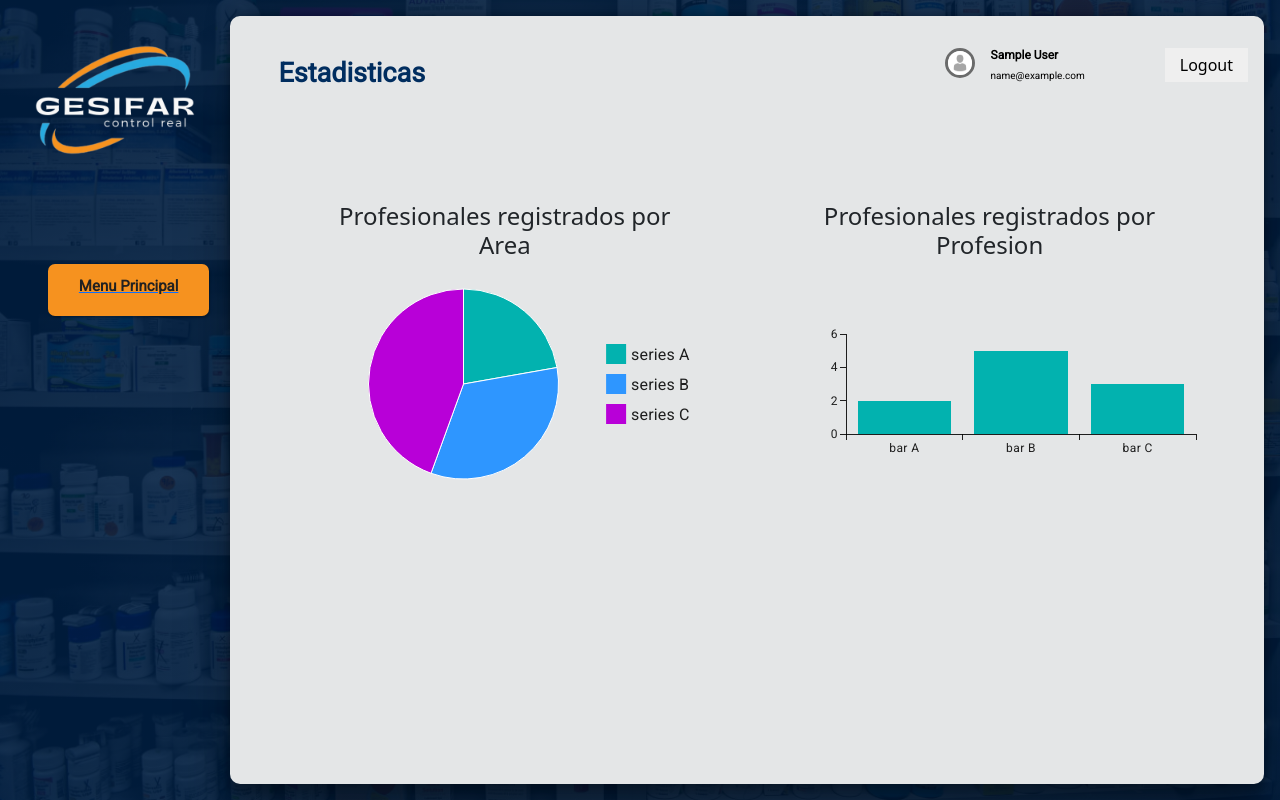
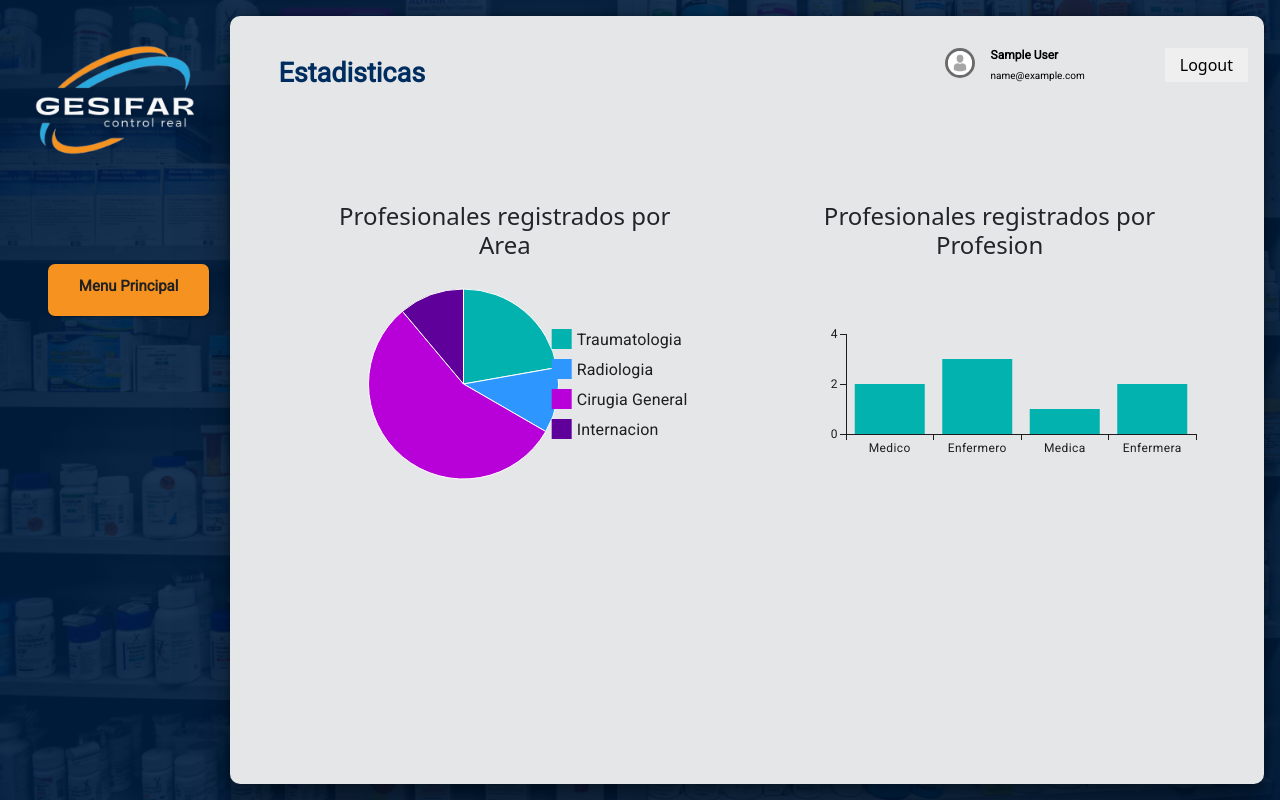
Before and after one commit to laurabschell/gesifar-front, a React (Create React App) app: page /estadisticas in a window 1280 px wide. Built offline with nearby package versions, Linux system fonts and the light colour scheme; no server answers; sample sign-in values are in the browser's storage.

Commit message:
add data to charts (peding to use live data)

```diff
--- a/src/components/SideBar/SideBar.module.scss
+++ b/src/components/SideBar/SideBar.module.scss
@@ -19,9 +19,7 @@
 }
 
 .menu {
-    >ul {
-        padding: 0;
-    }
+    text-decoration: none;
 
     &Button {
         margin: 3rem;
@@ -33,10 +31,8 @@
         border: none;
         padding: .8rem;
         cursor: pointer;
-        text-decoration: none;
 
         >h1 {
-            text-decoration: none;
             font-family: 'Roboto';
             font-style: normal;
             font-weight: 700;
--- a/src/pages/Estadisticas/Estadisticas.jsx
+++ b/src/pages/Estadisticas/Estadisticas.jsx
@@ -7,28 +7,21 @@ import { BarChart, PieChart } from '@mui/x-charts';
 const Estadisticas = () => {
     const url = 'http://gesifar-api.test/profesionalesController.php';
     const [professionals, setProfessionals] = useState([]);
-    const [id, setId] = useState('');
-    const [dni, setDni] = useState('');
-    const [name, setName] = useState('');
-    const [lastname, setLastname] = useState('');
-    const [profesion, setProfesion] = useState('');
-    const [area, setArea] = useState('');
-    const [operation, setOperation] = useState(1);
-    const [title, setTitle] = useState('');
 
     useEffect(() => {
-        getProducts();
+        getProfessionals();
     }, []);
 
-    const getProducts = async () => {
+    const getProfessionals = async () => {
         const respuesta = await axios.get(url);
         setProfessionals(respuesta.data);
     }
 
+    console.log(professionals);
+
 
     return (
         <Layout title="Estadisticas">
-            {/* <div className={style.title}>Estadisticas</div> */}
             <div className={style.container} >
                 <div className={style.containerChart}>
                     <h4>Profesionales registrados por Area</h4>
@@ -36,9 +29,10 @@ const Estadisticas = () => {
                         series={[
                             {
                                 data: [
-                                    { id: 0, value: 10, label: 'series A' },
-                                    { id: 1, value: 15, label: 'series B' },
-                                    { id: 2, value: 20, label: 'series C' },
+                                    { id: 0, value: 2, label: 'Traumatologia' },
+                                    { id: 1, value: 1, label: 'Radiologia' },
+                                    { id: 2, value: 5, label: 'Cirugia General' },
+                                    { id: 3, value: 1, label: 'Internacion' },
                                 ],
                             },
                         ]}
@@ -52,13 +46,13 @@ const Estadisticas = () => {
                         xAxis={[
                             {
                                 id: 'barCategories',
-                                data: ['bar A', 'bar B', 'bar C'],
+                                data: ['Medico', 'Enfermero', 'Medica', 'Enfermera'],
                                 scaleType: 'band',
                             },
                         ]}
                         series={[
                             {
-                                data: [2, 5, 3],
+                                data: [2, 3, 1, 2],
                             },
                         ]}
                         width={450}
```
